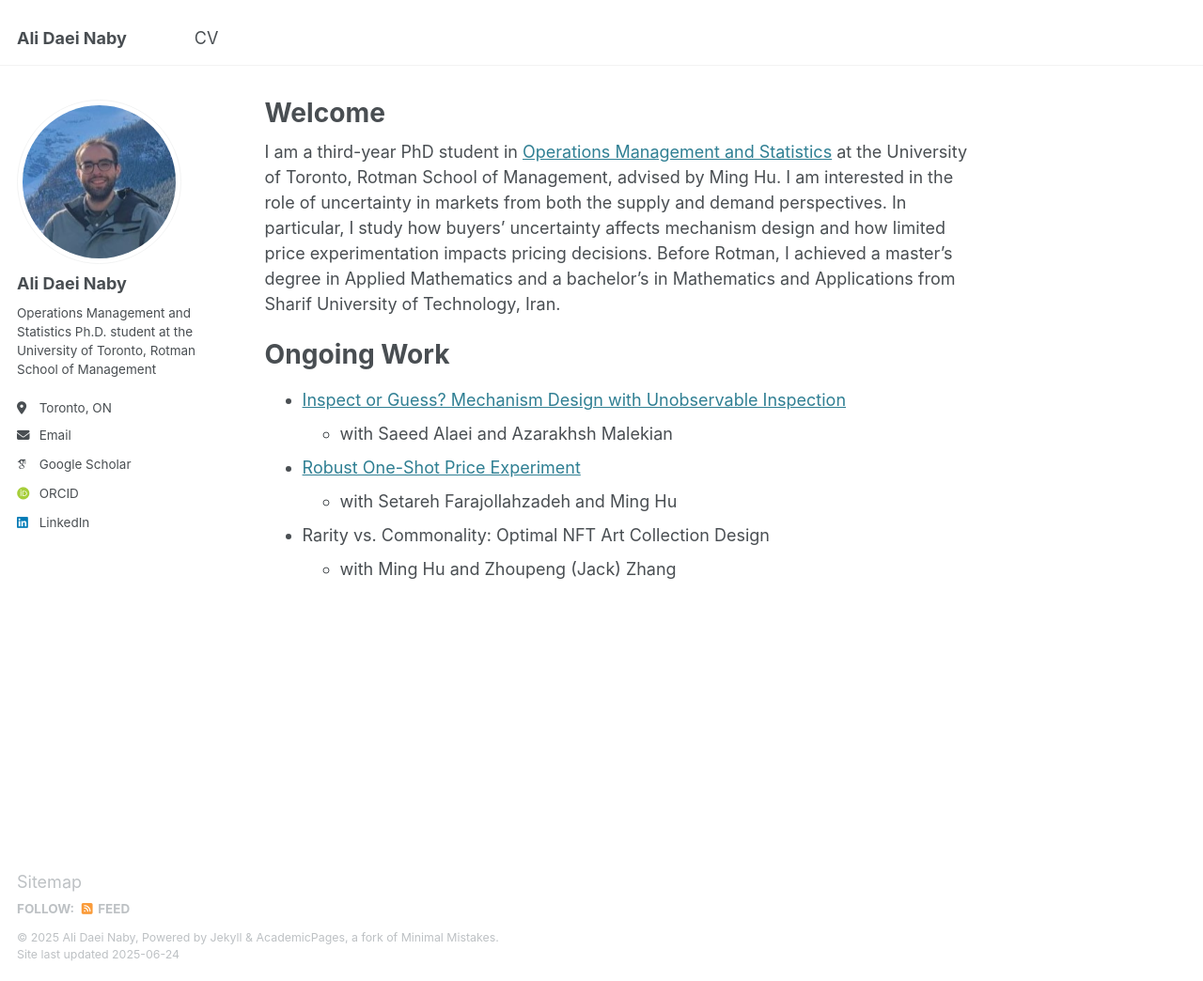
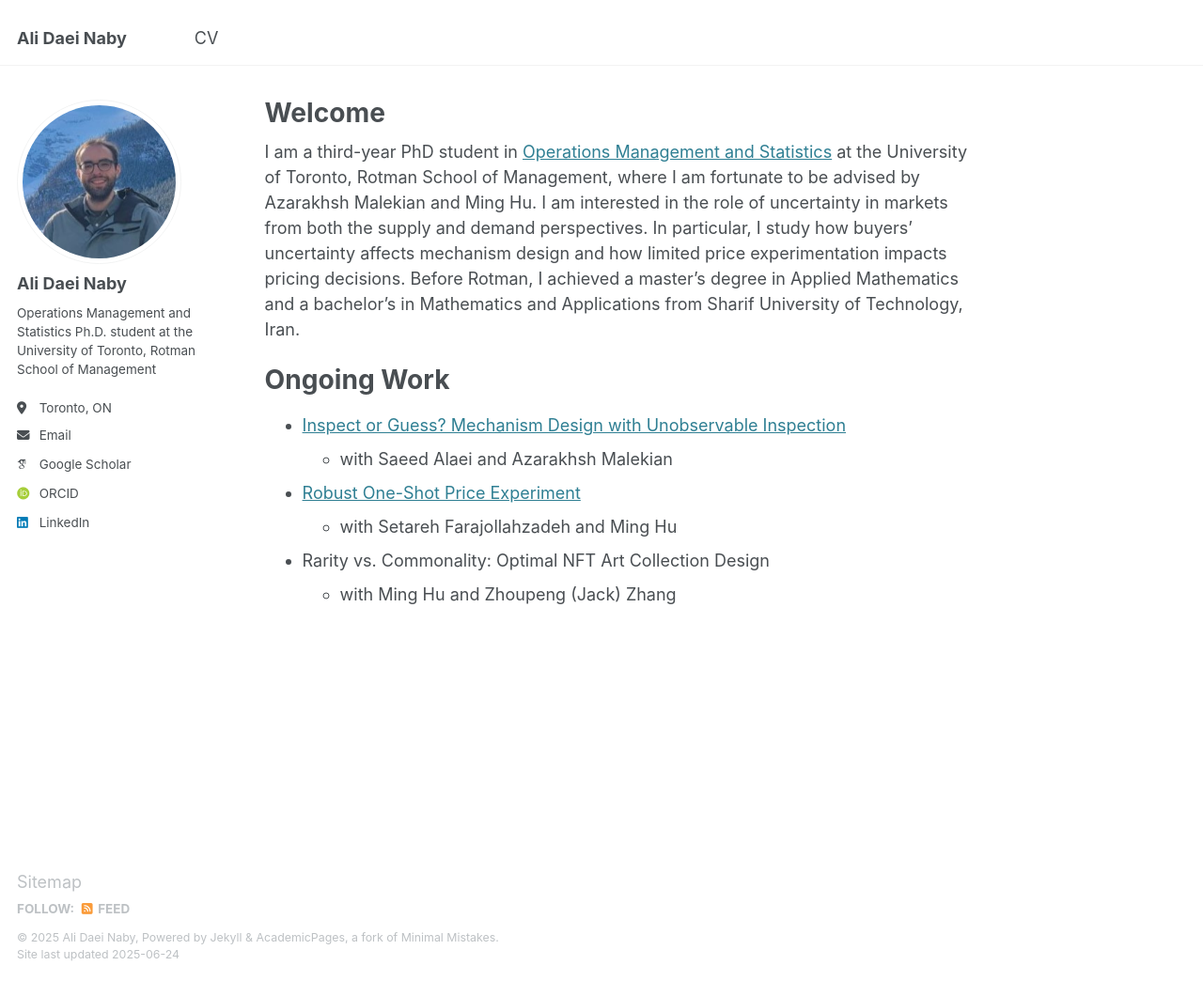
Before and after one commit to alidaeinaby/alidaeinaby.github.io, a Jekyll site: the page built from _pages/about.md, in a window 1280 px wide and 1044 px high. Shown: the whole window at 94% size. Built offline with Jekyll 4.4.1, drawn with Linux system fonts in a browser that asks for light colours; some web fonts are replaced.

Commit message:
Update about.md

```diff
--- a/_pages/about.md
+++ b/_pages/about.md
@@ -7,7 +7,7 @@ redirect_from:
   - /about.html
 ---
 
-I am a third-year PhD student in [Operations Management and Statistics](https://www.rotman.utoronto.ca/programs/phd-program/major-areas-of-study/opm-accordions/) at the University of Toronto, Rotman School of Management, advised by Ming Hu. I am interested in the role of uncertainty in markets from both the supply and demand perspectives. In particular, I study how buyers' uncertainty affects mechanism design and how limited price experimentation impacts pricing decisions. Before Rotman, I achieved a master's degree in Applied Mathematics and a bachelor's in Mathematics and Applications from Sharif University of Technology, Iran.
+I am a third-year PhD student in [Operations Management and Statistics](https://www.rotman.utoronto.ca/programs/phd-program/major-areas-of-study/opm-accordions/) at the University of Toronto, Rotman School of Management, where I am fortunate to be advised by Azarakhsh Malekian and Ming Hu. I am interested in the role of uncertainty in markets from both the supply and demand perspectives. In particular, I study how buyers' uncertainty affects mechanism design and how limited price experimentation impacts pricing decisions. Before Rotman, I achieved a master's degree in Applied Mathematics and a bachelor's in Mathematics and Applications from Sharif University of Technology, Iran.
 
 Ongoing Work
 ======
```
